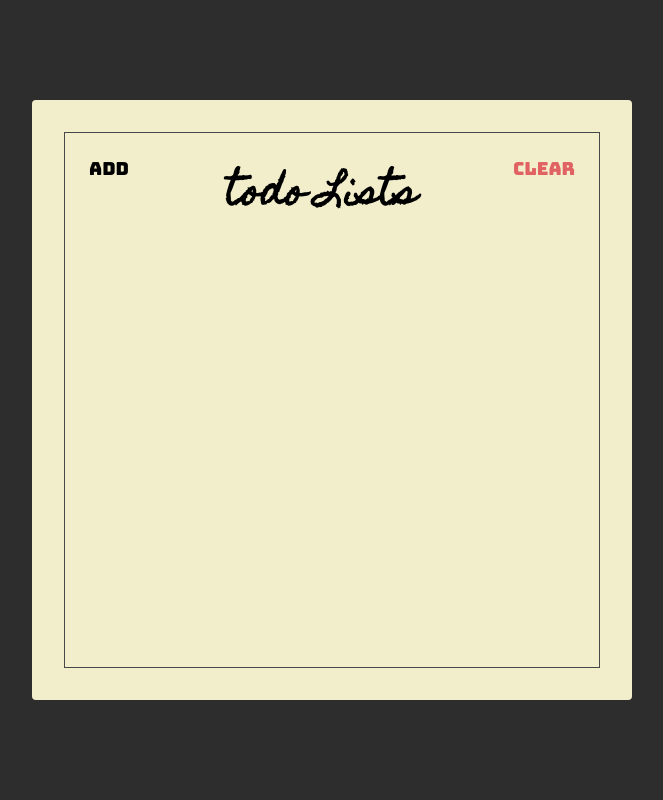
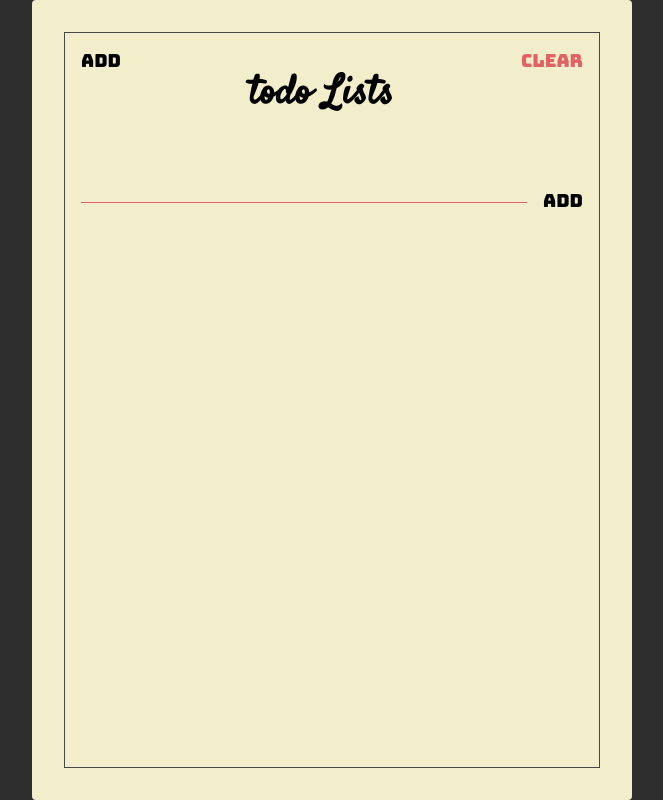
Before and after one commit to ridhoajibx/react-course-starter, a website: page index.html in a window 1280 px wide. Shown: the whole page, without its empty margins (308-971 px from the left). Drawn offline with Linux system fonts and the light colour scheme.

Commit message:
create add todo section

```diff
--- a/index.html
+++ b/index.html
@@ -6,7 +6,7 @@
     <meta http-equiv="X-UA-Compatible" content="ie=edge" />
     <link rel="stylesheet" href="style.css" />
     <link
-      href="https://fonts.googleapis.com/css2?family=Bungee&family=Homemade+Apple&display=swap"
+      href="https://fonts.googleapis.com/css2?family=Bungee&family=Satisfy&display=swap"
       rel="stylesheet"
     />
     <title>Static Template</title>
@@ -14,11 +14,18 @@
   <body>
     <div class="container">
       <div class="frame">
-        <div class="header">
+        <section class="header">
           <button class="header-btn">Add</button>
           <h1 class="header-title">todo Lists</h1>
           <button class="header-btn main-red-color">Clear</button>
-        </div>
+        </section>
+
+        <section class="add">
+          <form class="add-form">
+            <input class="add-input" type="text" name="" id="" />
+            <button class="add-btn">Add</button>
+          </form>
+        </section>
       </div>
     </div>
   </body>
--- a/style.css
+++ b/style.css
@@ -33,7 +33,7 @@ html {
 
 .container {
   width: 600px;
-  height: 600px;
+  height: 800px;
   background-color: #f2eecb;
   border-radius: 4px;
   padding: 32px;
@@ -55,15 +55,53 @@ html {
 .header-title {
   flex: 1;
   text-align: center;
-  font-size: 3.6rem;
-  font-family: "Homemade Apple", sans-serif;
+  font-size: 4rem;
+  font-family: "Satisfy", sans-serif;
 }
 
 .header-btn {
   font-size: 1.8rem;
   font-family: "Bungee", sans-serif;
 
-  padding: 24px;
+  padding: 16px;
+
+  cursor: pointer;
+  background: unset;
+  border: unset;
+  outline: unset;
+}
+
+.add {
+  padding: 16px;
+}
+
+.add-form {
+  display: flex;
+  align-items: flex-start;
+}
+
+.add-input {
+  background: unset;
+  border: unset;
+  padding: 0 64px;
+
+  flex: 1;
+
+  border-bottom: 1px solid var(--main-red-color);
+  outline: unset;
+
+  font-family: "Satisfy", sans-serif;
+  font-size: 20px;
+  text-transform: lowercase;
+}
+
+.add-btn {
+  font-size: 1.8rem;
+  font-family: "Bungee", sans-serif;
+
+  padding: 16px;
+  padding-right: unset;
+  cursor: pointer;
 
   background: unset;
   border: unset;
```
